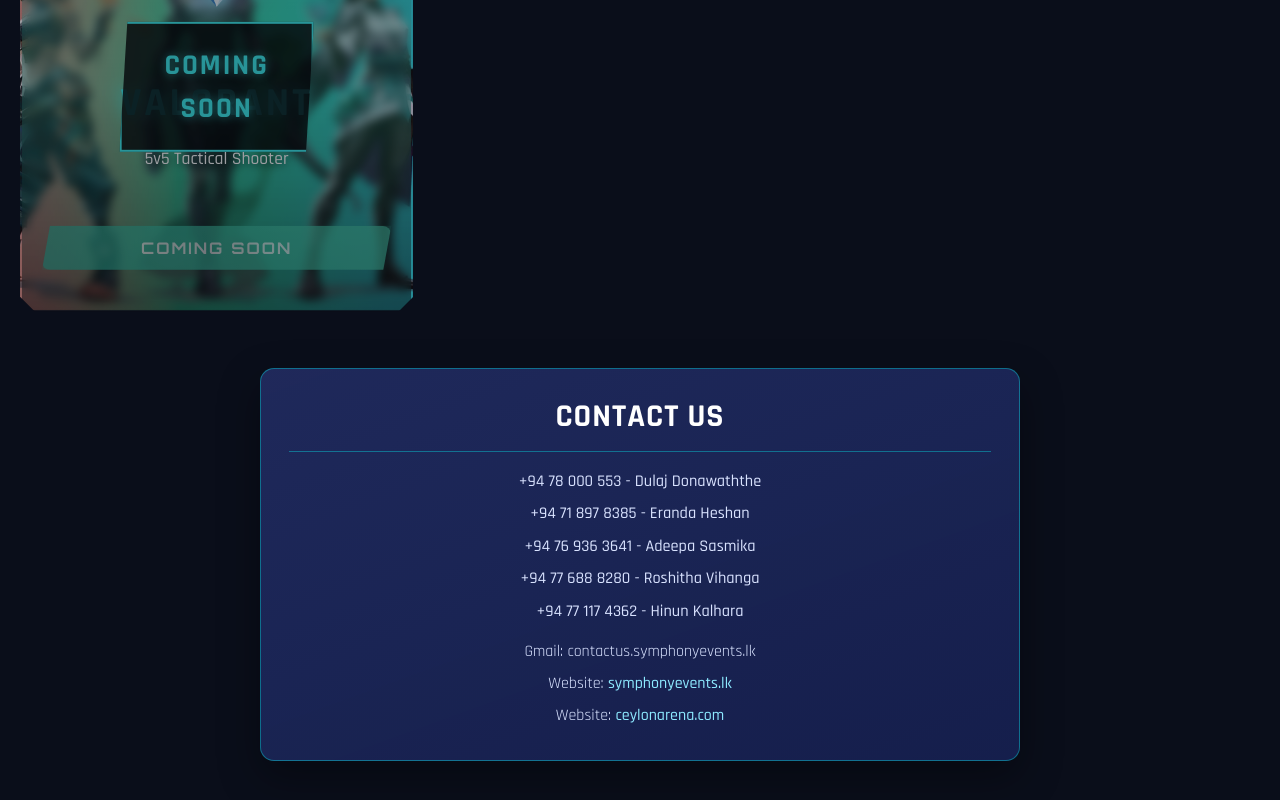
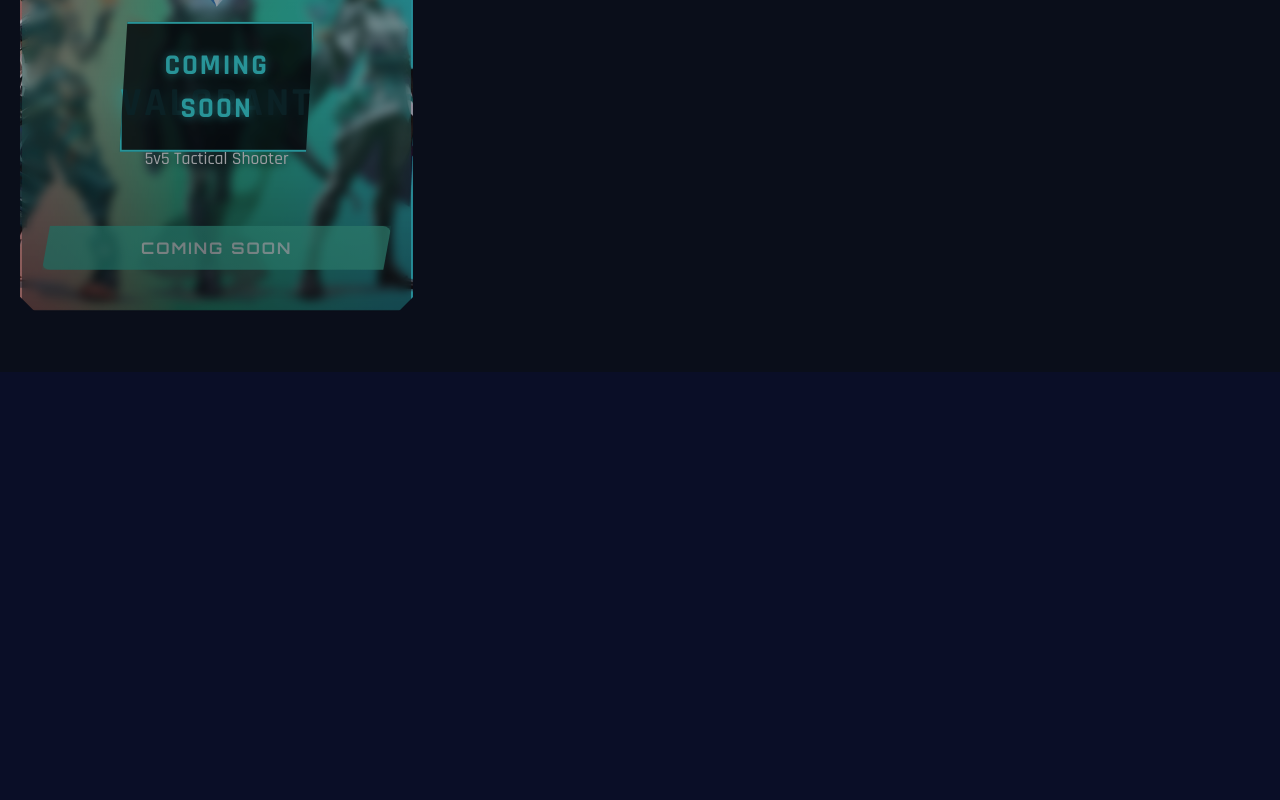
Before and after one commit to kalanahapuarachchi309-cmd/Ceylon-Arena-Frontend-V2, a React (Vite) app: page /register in a window 1280 px wide. Shown: the part 854-1654 px from the top of the page. After the commit the page ends 1226 px from the top, so only its background shows below. Built offline with nearby package versions, Linux system fonts and the light colour scheme; no server answers.

Commit message:
romve contact us page

```diff
--- a/src/components/Register.css
+++ b/src/components/Register.css
@@ -638,64 +638,6 @@
   box-shadow: 0 0 20px rgba(255, 0, 128, 0.4);
 }
 
-/* Contact Footer */
-.register-footer-info {
-  max-width: 760px;
-  margin: 56px auto 0;
-  padding: 24px 28px;
-  background: linear-gradient(160deg, rgba(34, 44, 98, 0.9), rgba(22, 32, 79, 0.95));
-  border: 1px solid rgba(0, 255, 255, 0.35);
-  box-shadow: 0 16px 40px rgba(0, 0, 0, 0.35);
-  border-radius: 14px;
-}
-
-.register-footer-info h3 {
-  margin: 0 0 18px;
-  color: #ffffff;
-  font-size: 2rem;
-  letter-spacing: 1px;
-  text-transform: uppercase;
-  text-align: center;
-  border-bottom: 1px solid rgba(0, 255, 255, 0.35);
-  padding-bottom: 10px;
-}
-
-.register-contact-list {
-  margin: 0 0 16px;
-  padding: 0;
-  list-style: none;
-  display: grid;
-  gap: 8px;
-}
-
-.register-contact-list li {
-  text-align: center;
-}
-
-.register-contact-list a {
-  color: #d9e3ff;
-  text-decoration: none;
-  font-size: 1.02rem;
-}
-
-.register-contact-list a:hover {
-  color: #00ffff;
-}
-
-.register-contact-line {
-  margin: 8px 0;
-  text-align: center;
-  color: #d9e3ff;
-}
-
-.register-contact-line a {
-  color: #8de9ff;
-  text-decoration: none;
-}
-
-.register-contact-line a:hover {
-  text-decoration: underline;
-}
 
 /* Validation States */
 .form-group input:valid:not(:placeholder-shown) {
@@ -749,17 +691,4 @@
     margin-bottom: 20px;
   }
 
-  .register-footer-info {
-    margin-top: 36px;
-    padding: 20px 16px;
-  }
-
-  .register-footer-info h3 {
-    font-size: 1.6rem;
-  }
-
-  .register-contact-list a,
-  .register-contact-line {
-    font-size: 0.95rem;
-  }
 }
--- a/src/components/Register.tsx
+++ b/src/components/Register.tsx
@@ -472,33 +472,6 @@
             </div>
           )}
 
-          <section className="register-footer-info" aria-label="Contact information">
-            <h3>Contact Us</h3>
-            <ul className="register-contact-list">
-              <li>
-                <a href="tel:+94780005553">+94 78 000 553 - Dulaj Donawaththe</a>
-              </li>
-              <li>
-                <a href="tel:+94718978385">+94 71 897 8385 - Eranda Heshan</a>
-              </li>
-              <li>
-                <a href="tel:+94769363641">+94 76 936 3641 - Adeepa Sasmika</a>
-              </li>
-              <li>
-                <a href="tel:+94776888280">+94 77 688 8280 - Roshitha Vihanga</a>
-              </li>
-              <li>
-                <a href="tel:+94771174362">+94 77 117 4362 - Hinun Kalhara</a>
-              </li>
-            </ul>
-            <p className="register-contact-line">Gmail: contactus.symphonyevents.lk</p>
-            <p className="register-contact-line">
-              Website: <a href="https://symphonyevents.lk" target="_blank" rel="noopener noreferrer">symphonyevents.lk</a>
-            </p>
-            <p className="register-contact-line">
-              Website: <a href="https://ceylonarena.com" target="_blank" rel="noopener noreferrer">ceylonarena.com</a>
-            </p>
-          </section>
         </div>
       </div>
     );
```
